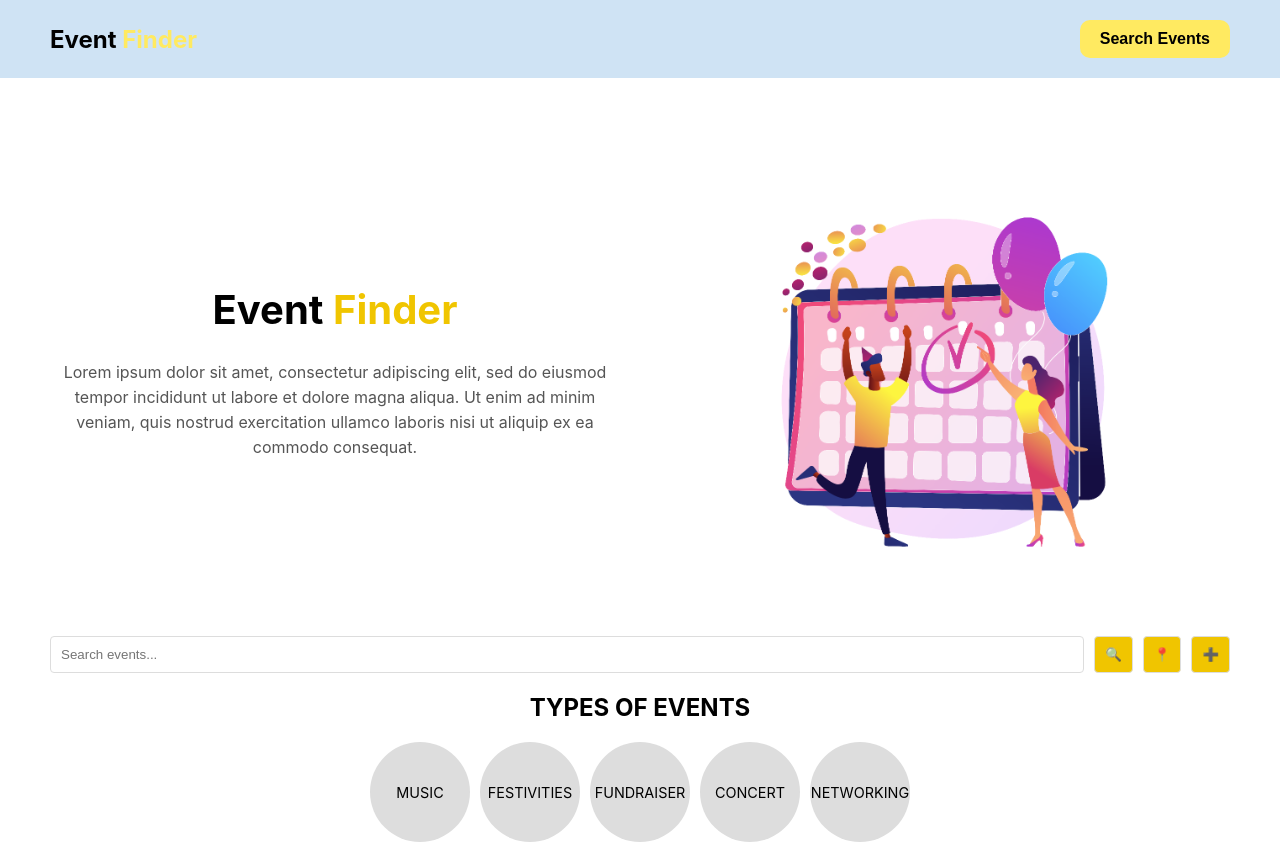
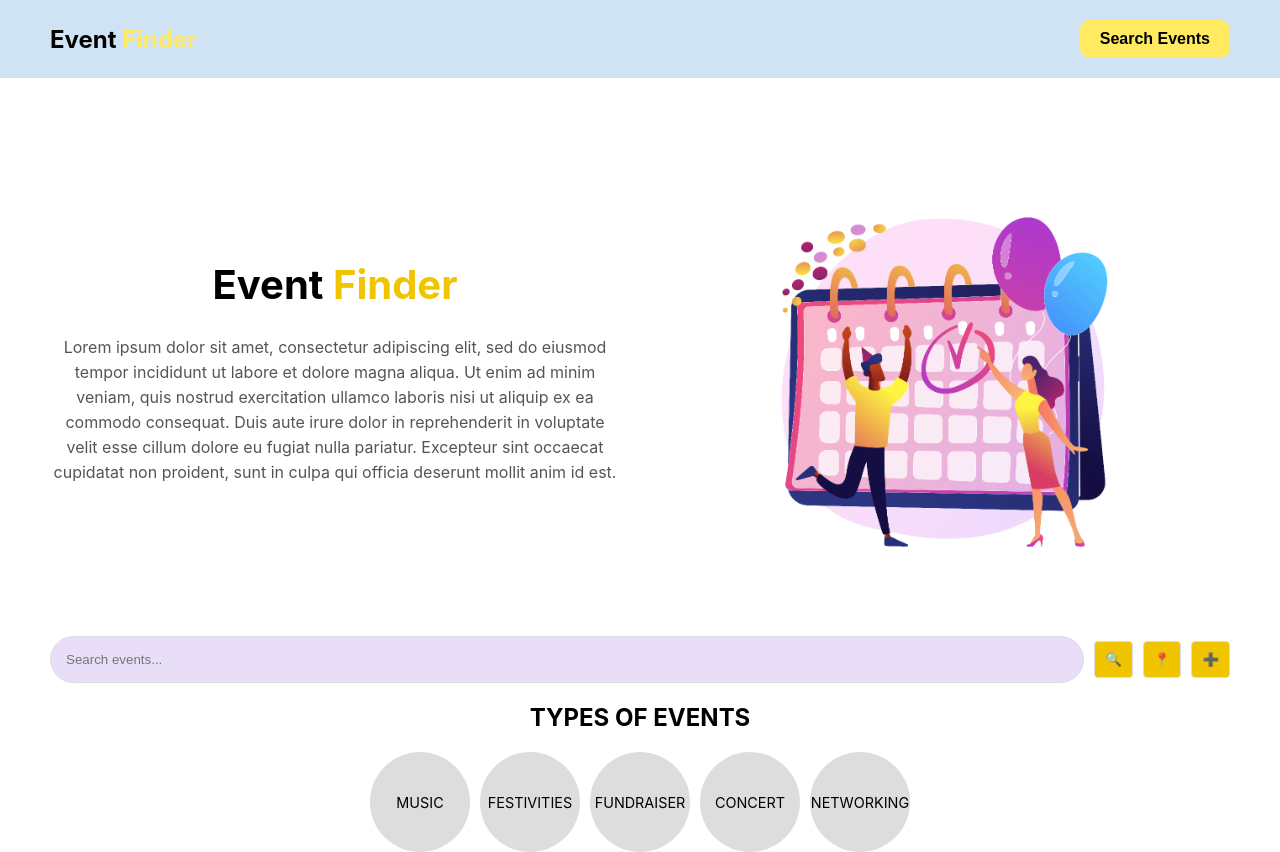
Before and after one commit to adithya-anand-999/hackathon-7-27, a React (Create React App) app in the folder find-events/: page / in a window 1280 px wide. Shown: the top 852 px of the page. Built offline with nearby package versions, Linux system fonts and the light colour scheme.

Commit message:
updated hero section

```diff
--- a/find-events/src/Components/Hero/Hero.css
+++ b/find-events/src/Components/Hero/Hero.css
@@ -50,11 +50,13 @@
 }
 
 .search-bar input {
-    padding: 10px;
+    padding: 15px;
     border: 1px solid #ddd;
-    border-radius: 4px;
+    border-radius: 30px;
     flex: 1;
     margin-right: 10px;
+    background: var(--light-purple);
+
 }
 
 .search-bar button {
--- a/find-events/src/Components/Hero/Hero.jsx
+++ b/find-events/src/Components/Hero/Hero.jsx
@@ -8,7 +8,7 @@
       <div className="hero">
         <div className="header">
           <h1>Event <span className="highlight">Finder</span></h1>
-          <p>Lorem ipsum dolor sit amet, consectetur adipiscing elit, sed do eiusmod tempor incididunt ut labore et dolore magna aliqua. Ut enim ad minim veniam, quis nostrud exercitation ullamco laboris nisi ut aliquip ex ea commodo consequat.</p>
+          <p>Lorem ipsum dolor sit amet, consectetur adipiscing elit, sed do eiusmod tempor incididunt ut labore et dolore magna aliqua. Ut enim ad minim veniam, quis nostrud exercitation ullamco laboris nisi ut aliquip ex ea commodo consequat.  Duis aute irure dolor in reprehenderit in voluptate velit esse cillum dolore eu fugiat nulla pariatur. Excepteur sint occaecat cupidatat non proident, sunt in culpa qui officia deserunt mollit anim id est.</p>
         </div>
         <div className="image-section">
           <img src={eventfinder} alt="Event Finder" />
--- a/find-events/src/index.css
+++ b/find-events/src/index.css
@@ -5,6 +5,7 @@
   --blue: #8aa4c4;
   --black: #000000;
   --dark-gray: #666;
+  --light-purple: #E8DEF8;
 }
 
 body {
```
